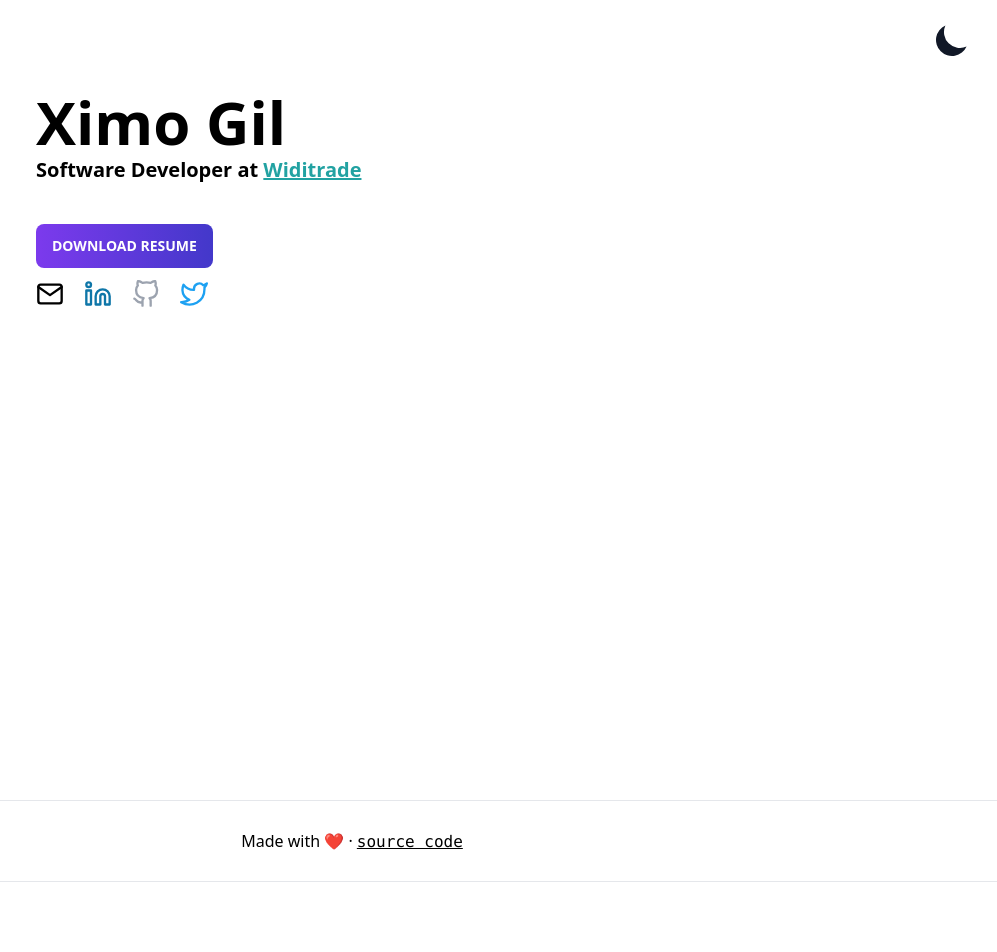
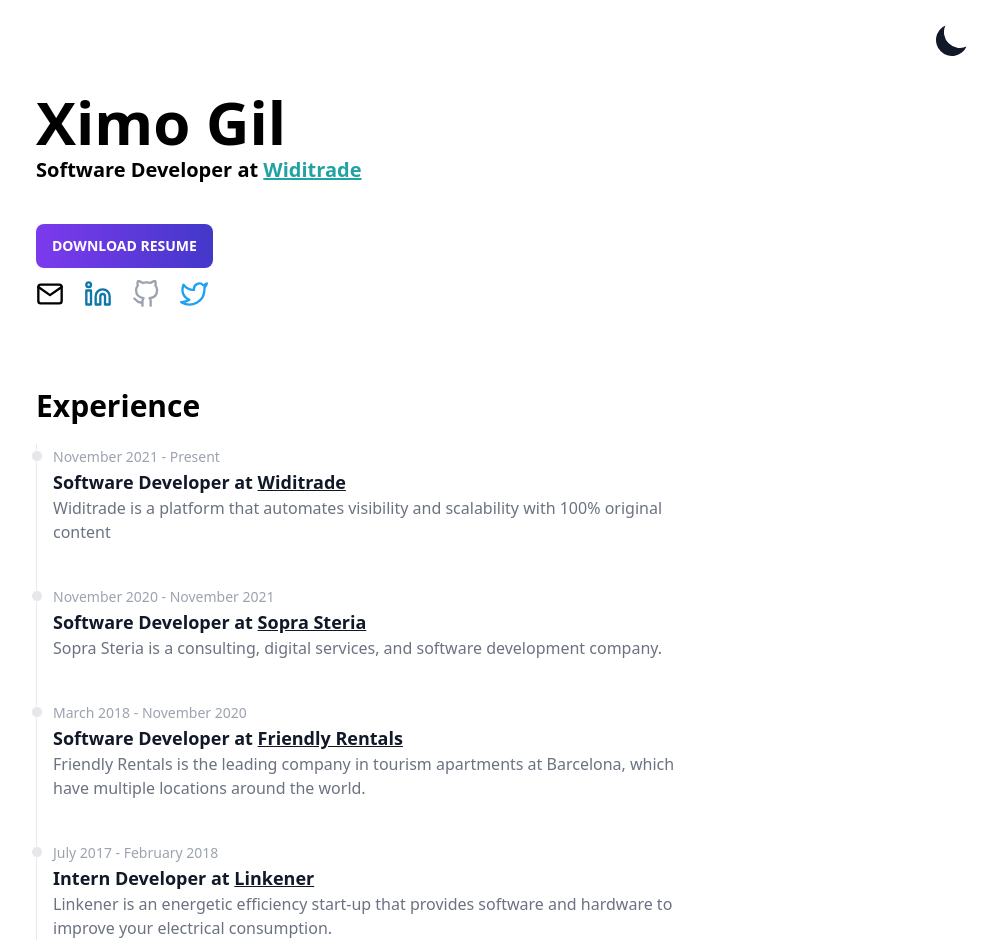
Before and after one commit to ximo14/ximo, a Next.js app: page / in a window 1280 px wide. Shown: the top 952 px of the page, without its empty margins (268-1265 px from the left). Before the commit the page ends 882 px from the top, so only its background shows below. Built offline with nearby package versions, Linux system fonts and the light colour scheme.

Commit message:
feat: add experience component

```diff
--- /dev/null
+++ b/components/Experience/Experience.tsx
@@ -0,0 +1,74 @@
+const experiences = [
+    {
+        'companyName': 'Widitrade',
+        'date': 'November 2021 - Present',
+        'position': 'Software Developer',
+        'description': 'Widitrade is a platform that automates visibility and scalability with 100% original content',
+        'companyUrl': 'https://widitrade.com/',
+        'moreInfoActive': false
+    },
+    {
+        'companyName': 'Sopra Steria',
+        'date': 'November 2020 - November 2021',
+        'position': 'Software Developer',
+        'description': 'Sopra Steria is a consulting, digital services, and software development company.',
+        'companyUrl': 'https://www.soprasteria.com/',
+        'moreInfoActive': false
+    },
+    {
+        'companyName': 'Friendly Rentals',
+        'date': 'March 2018 - November 2020',
+        'position': 'Software Developer',
+        'description': 'Friendly Rentals is the leading company in tourism apartments at Barcelona, which have multiple locations around the world.',
+        'companyUrl': 'https://www.friendlyrentals.com/',
+        'moreInfoActive': false
+    },
+    {
+        'companyName': 'Linkener',
+        'date': 'July 2017 - February 2018',
+        'position': 'Intern Developer',
+        'description': 'Linkener is an energetic efficiency start-up that provides software and hardware to improve your electrical consumption.',
+        'companyUrl': 'https://www.linkener.com/',
+        'moreInfoActive': false
+    },
+
+
+]
+
+
+const Experience = () => {
+    return(
+        <ol className="relative border-l border-gray-200 dark:border-gray-700">
+            {experiences.map(experience => {
+                return (
+                    <li className="mb-10 ml-4">
+                        <div
+                            className="absolute w-3 h-3 bg-gray-200 rounded-full mt-1.5 -left-1.5 border border-white dark:border-gray-900 dark:bg-gray-700">
+                        </div>
+                        <time
+                            className="mb-1 text-sm font-normal leading-none text-gray-400 dark:text-gray-500">{experience.date}</time>
+                        <h3 className="text-lg font-semibold text-gray-900 dark:text-white">{experience.position} at <a
+                                href={experience.companyUrl} target="_blank" rel="noreferrer"
+                                className="underline hover:font-bold">{experience.companyName}</a></h3>
+                        <p className="mb-4 text-base font-normal text-gray-500 dark:text-gray-400">
+                            {experience.description}
+                        </p>
+                        {experience.moreInfoActive &&
+                        <a href="#" className="inline-flex items-center py-2 px-4 text-sm font-medium text-gray-900 bg-white rounded-lg border border-gray-200 hover:bg-gray-100 hover:text-blue-700 focus:z-10 focus:ring-4 focus:outline-none focus:ring-gray-200 focus:text-blue-700 dark:bg-gray-800 dark:text-gray-400 dark:border-gray-600 dark:hover:text-white dark:hover:bg-gray-700 dark:focus:ring-gray-700">
+                                Read more
+                                <svg className="ml-2 w-3 h-3" fill="currentColor" viewBox="0 0 20 20"
+                                xmlns="http://www.w3.org/2000/svg">
+                                    <path fill-rule="evenodd"
+                                        d="M12.293 5.293a1 1 0 011.414 0l4 4a1 1 0 010 1.414l-4 4a1 1 0 01-1.414-1.414L14.586 11H3a1 1 0 110-2h11.586l-2.293-2.293a1 1 0 010-1.414z"
+                                        clip-rule="evenodd"></path>
+                                </svg>
+                        </a>
+                        }
+                    </li>
+                )
+            })}
+        </ol>
+    )
+}
+
+export default Experience;
--- a/components/Footer/Footer.tsx
+++ b/components/Footer/Footer.tsx
@@ -6,7 +6,7 @@
             <div className='flex justify-around sm:justify-center items-center'>
                 <div>
                     <span>
-                        Made with ❤️ · <a className='font-mono underline cursor-pointer'>source code</a>
+                        Made with ❤️ · <a className='font-mono underline cursor-pointer'>source</a>
                     </span>
                 </div>
                 <div className='visible sm:invisible'>
--- a/components/Hero/Hero.tsx
+++ b/components/Hero/Hero.tsx
@@ -2,9 +2,6 @@
 
 const Hero = () => {
     return(
-        <div className='flex flex-col justify-center px-8'>
-            <div className='flex flex-col justify-between w-full relative max-w-2xl
-					mx-auto pt-8 pb-8 sm:pb-16 bg-opacity-60 space-y-20'>
         <div className='flex justify-between'>
             <div>
                 <h1 className='text-6xl font-bold mb-1'>Ximo Gil</h1>
@@ -18,18 +15,24 @@
                         resume</button>
                 </a>
                 <div className='flex space-x-5'>
+                    <a href="mailto:ximo.gil14@gmail.com">
                         <Mail className='transform hover:scale-[1.2] transition-all' size={28} />
+                    </a>
+                    <a href="https://www.linkedin.com/in/joaquingilchanza/" target="_blank" rel="noreferrer">
                         <Linkedin className='text-[#0e76a8] transform hover:scale-[1.2] transition-all' size={28} />
+                    </a>
+                    <a href="https://github.com/ximo14" target="_blank" rel="noreferrer">
                         <GitHub className='text-gray-400 transform hover:scale-[1.2] transition-all' size={28} />
+                    </a>
+                    <a href="https://twitter.com/ximo_dev" target="_blank" rel="noreferrer">
                         <Twitter className='text-[#1DA1F2] transform hover:scale-[1.2] transition-all' size={28} />
+                    </a>
                 </div>
             </div>
             <div>
                 {/* TODO: add image */}
             </div>
         </div>
-            </div>
-        </div>
     )
 }
 
--- a/pages/index.tsx
+++ b/pages/index.tsx
@@ -3,6 +3,7 @@
 import Nav from '../components/Nav/Nav';
 import Footer from '../components/Footer/Footer';
 import Hero from '../components/Hero/Hero';
+import Experience from '../components/Experience/Experience';
 
 const Home: NextPage = () => {
 	return (
@@ -13,9 +14,17 @@
 				<link rel='icon' href='/favicon.ico' />
 			</Head>
 
-			<main className='h-screen w-full px-10 py-5 bg-white text-black dark:bg-zinc-900 dark:text-white transition-colors ease-in-out delay-200'>
+			<main className='h-full w-full px-10 py-5 bg-white text-black dark:bg-zinc-900 dark:text-white transition-colors ease-in-out delay-200'>
 				<Nav />
+				<div className='flex flex-col justify-center px-8'>
+            <div className='flex flex-col justify-between w-full relative max-w-2xl mx-auto pt-8 pb-8 sm:pb-16 bg-opacity-60 space-y-20'>
 				<Hero />
+				<div className=''>
+					<h2 className='text-3xl mb-5 font-semibold'>Experience</h2>
+					<Experience />
+				</div>
+				</div>
+				</div>
 			</main>
 			<Footer />
 		</div>
```
Lines whose indentation alone changed are shown as unchanged.
